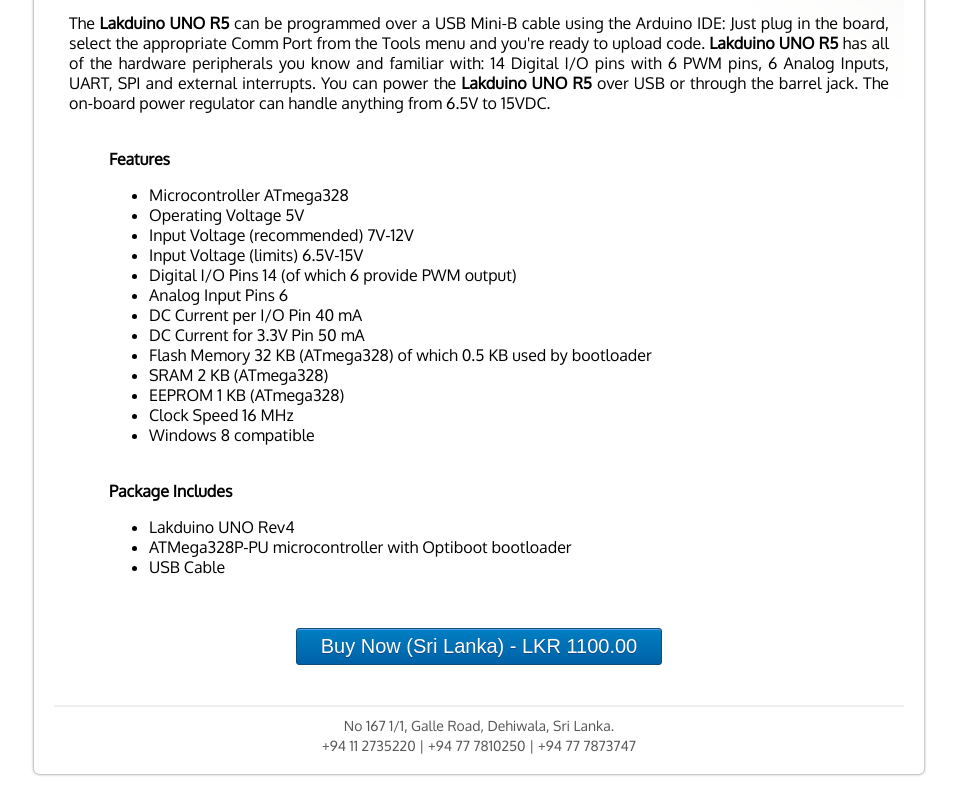
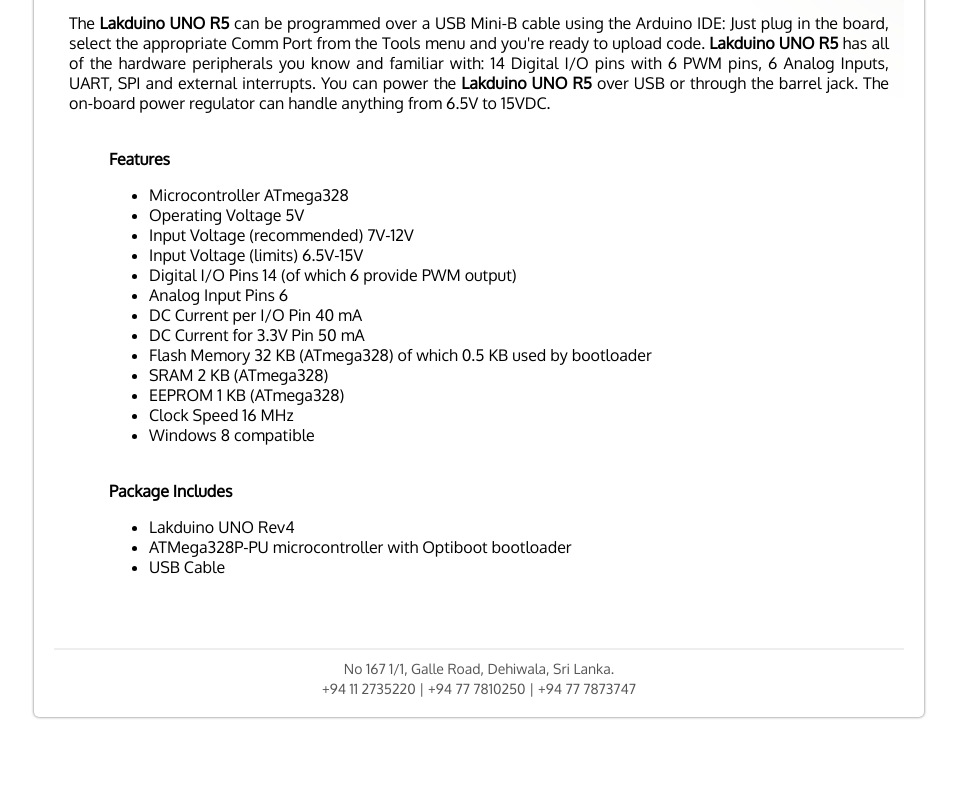
Before and after one commit to aptinex/lakduino_www, a plain HTML site: page index.html in a window 1280 px wide. Shown: the part 881-1675 px from the top of the page, without its empty margins (161-1118 px from the left). After the commit the page ends 1618 px from the top, so only its background shows below. Drawn offline with Linux system fonts and the light colour scheme.

Commit message:
remove buy now button

```diff
--- a/index.html
+++ b/index.html
@@ -222,11 +222,11 @@ var mygallery=new fadeSlideShow({
 </div>
 
 
-<button type="button" onclick="window.location='http://www.lankatronics.com/lakduino-uno-rev4.html';"
+<!-- <button type="button" onclick="window.location='http://www.lankatronics.com/lakduino-uno-rev4.html';"
 class="myButton">
 <span style="">Buy Now (Sri Lanka) - LKR 1100.00</span>
 </button>
-<br/>
+<br/> -->
 
 
 
```
